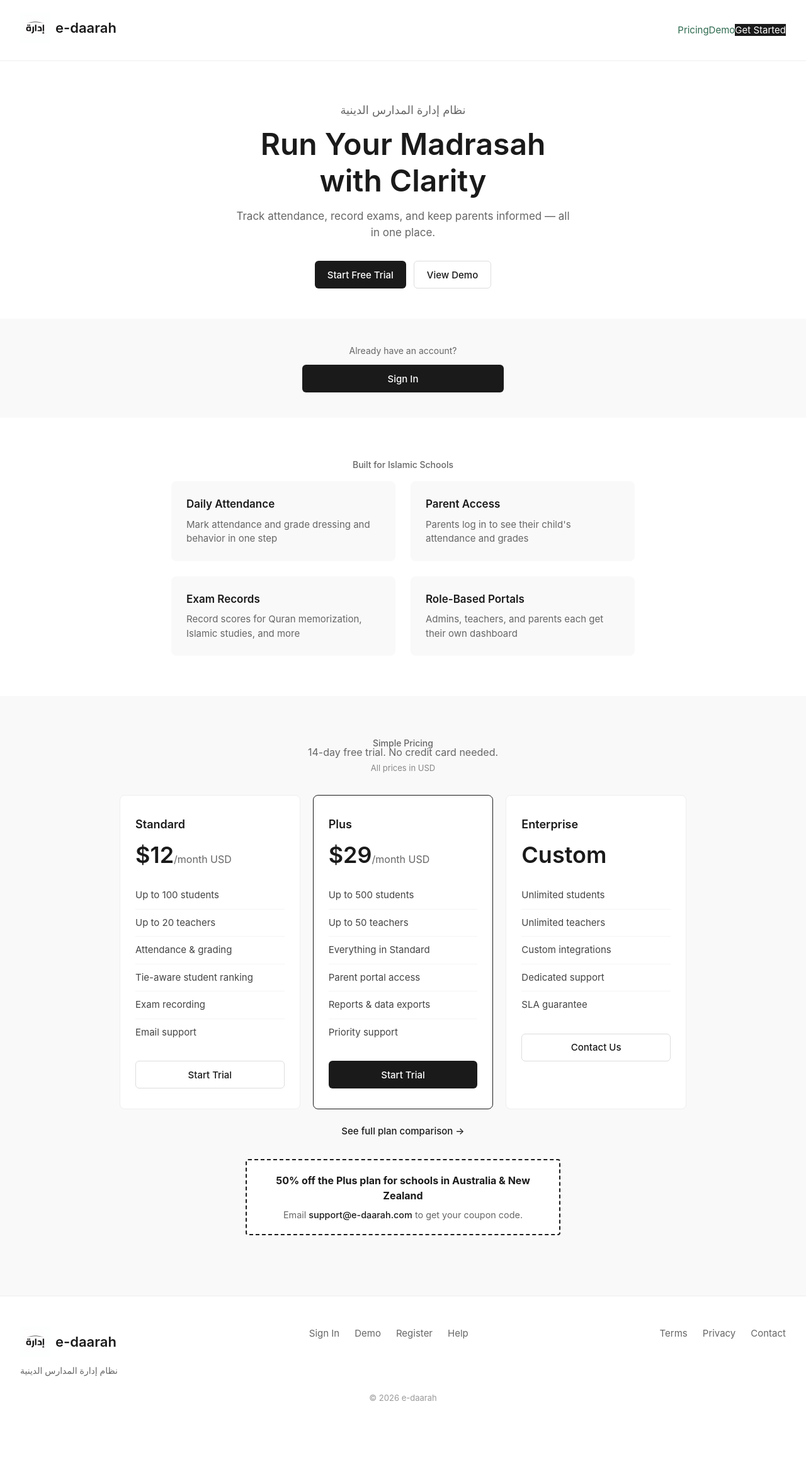
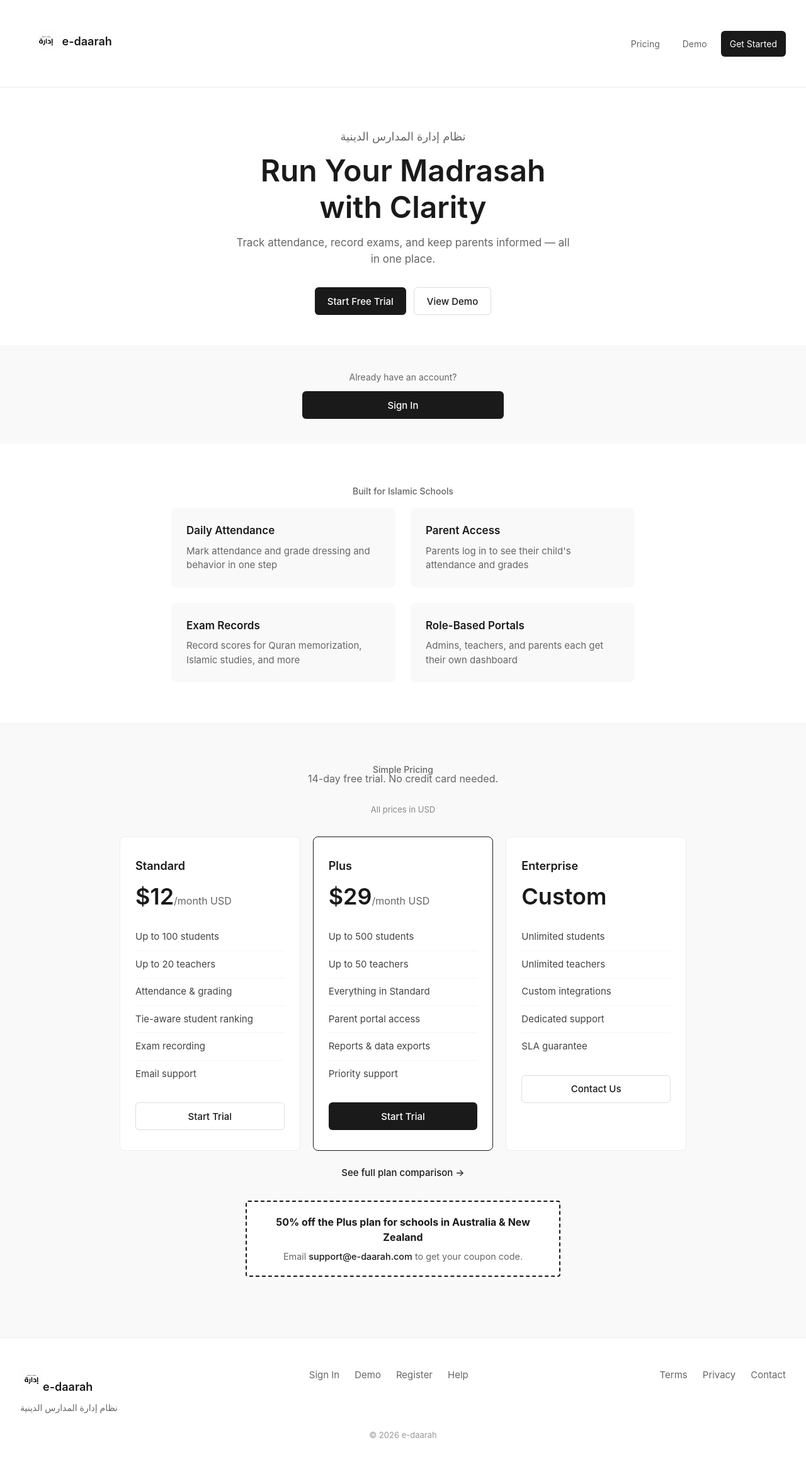
Before and after one commit to aoalaka/e-daarah, a React (Vite) app in the folder frontend/: page / in a window 1280 px wide. Shown: the whole page at 63% size. Before the commit the page ends 2261 px from the top, so only its background shows below. Built offline with nearby package versions, Linux system fonts and the light colour scheme; no server answers.

Commit message:
Refactor navbar logo and header styles for improved alignment and consistency across landing and pricing pages

```diff
--- a/frontend/src/pages/Landing.css
+++ b/frontend/src/pages/Landing.css
@@ -9,21 +9,65 @@
 /* Header */
 .landing-header {
   display: flex;
-  flex-direction: row;
+  justify-content: space-between;
   align-items: center;
-  justify-content: space-between;
   padding: 16px 20px;
   border-bottom: 1px solid #eee;
-  gap: 32px;
 }
 
-/* Navbar logo now uses register-logo classes for perfect alignment */
-
-.footer-logo {
+.logo {
+  /* text-decoration: none;
   display: flex;
   align-items: center;
   gap: 8px;
-  margin-bottom: 8px;
+  flex-shrink: 0;
+  cursor: pointer;
+  color: #1a1a1a; */
+
+  display: inline-flex;
+  align-items: center;
+  gap: 8px;
+  text-decoration: none;
+  margin-bottom: var(--sm);
+}
+
+.logo:hover,
+.logo:focus,
+.logo:active,
+.logo:focus-visible {
+  text-decoration: none;
+  outline: none;
+  box-shadow: none;
+  color: #1a1a1a;
+}
+
+.logo-img {
+  height: 36px;
+  width: auto;
+  display: block;
+  outline: none;
+  border: none;
+}
+
+.logo-text {
+  font-size: 18px;
+  font-weight: 600;
+  color: #1a1a1a;
+  white-space: nowrap;
+  text-decoration: none;
+}
+
+.footer-logo {
+  /* display: flex;
+  align-items: center;
+  gap: 8px;
+  margin-bottom: 8px; */
+
+  display: inline-flex;
+  align-items: center;
+  gap: 8px;
+  text-decoration: none;
+  margin-bottom: var(--sm);
 }
 
 .footer-logo-img {
@@ -31,7 +75,23 @@
   width: auto;
 }
 
-/* Footer logo now uses register-logo classes for perfect alignment */
+.footer-logo-text {
+  font-size: 18px;
+  font-weight: 600;
+  color: #1a1a1a;
+  text-decoration: none;
+}
+
+.header-nav {
+  display: flex;
+  gap: 8px;
+}
+
+.nav-link {
+  padding: 10px 14px;
+  font-size: 14px;
+  color: #666;
+  text-decoration: none;
   border-radius: 6px;
   white-space: nowrap;
 }
@@ -404,11 +464,7 @@
   }
 
   .header-nav {
-    display: flex;
-    flex-direction: row;
-    align-items: center;
-    gap: 8px;
-    margin-left: auto;
+    gap: 4px;
   }
 
   .nav-link {
--- a/frontend/src/pages/Landing.jsx
+++ b/frontend/src/pages/Landing.jsx
@@ -8,9 +8,9 @@ function Landing() {
     <div className="landing">
       {/* Header */}
       <header className="landing-header">
-        <Link to="/" className="register-logo">
-          <img src="/e-daarah-whitebg-logo.png" alt="e-daarah" className="register-logo-img" />
-          <span className="register-logo-text">e-daarah</span>
+        <Link to="/" className="logo">
+          <img src="/e-daarah-whitebg-logo.png" alt="e-daarah" className="logo-img" />
+          <span className="logo-text">e-daarah</span>
         </Link>
         <nav className="header-nav">
           <Link to="/pricing" className="nav-link">Pricing</Link>
@@ -72,7 +72,7 @@ function Landing() {
       {/* Pricing */}
       <section id="pricing" className="pricing">
         <h2 className="section-title">Simple Pricing</h2>
-        <p className="section-subtitle">14-day free trial. No credit card needed.<br /><span style={{color:'#888',fontSize:'13px'}}>All prices in USD</span></p>
+        <p className="section-subtitle">14-day free trial. No credit card needed.<br /><br /><span style={{color:'#888',fontSize:'13px'}}>All prices in USD</span></p>
 
         <div className="pricing-cards">
           <div className="pricing-card">
@@ -141,9 +141,9 @@ function Landing() {
       <footer className="footer">
         <div className="footer-content">
           <div className="footer-brand">
-            <div className="register-logo" style={{ marginBottom: 0 }}>
-              <img src="/e-daarah-whitebg-logo.png" alt="e-daarah" className="register-logo-img" />
-              <span className="register-logo-text">e-daarah</span>
+            <div className="footer-logo">
+              <img src="/e-daarah-whitebg-logo.png" alt="e-daarah" className="footer-logo-img" />
+              <span className="footer-logo-text">e-daarah</span>
             </div>
             <p style={{ marginTop: 4 }}>{'نظام إدارة المدارس الدينية'}</p>
           </div>
--- a/frontend/src/pages/Pricing.css
+++ b/frontend/src/pages/Pricing.css
@@ -1,4 +1,44 @@
-/* Navbar logo now uses register-logo classes for perfect alignment */
+.pricing-page {
+  min-height: 100vh;
+  display: flex;
+  flex-direction: column;
+}
+
+/* Header */
+.pricing-header {
+  display: flex;
+  justify-content: space-between;
+  align-items: center;
+  padding: 12px 16px;
+  border-bottom: 1px solid var(--light);
+}
+
+.pricing-header .logo {
+  /* text-decoration: none;
+  display: flex;
+  align-items: center;
+  gap: 8px;
+  flex-shrink: 0;
+  cursor: pointer; */
+  display: inline-flex;
+  align-items: center;
+  gap: 8px;
+  text-decoration: none;
+  margin-bottom: var(--sm);
+}
+
+.pricing-header .logo:hover {
+  text-decoration: none;
+  outline: none;
+}
+
+.pricing-header .logo:hover .logo-text,
+.pricing-header .logo:hover .logo-img {
+  text-decoration: none;
+  opacity: 1;
+}
+
+.pricing-header .logo-img {
   height: 36px;
   width: auto;
 }
@@ -12,10 +52,8 @@
 
 .pricing-header .header-nav {
   display: flex;
-  flex-direction: row;
+  gap: 8px;
   align-items: center;
-  gap: 16px;
-  margin-left: auto;
 }
 
 .pricing-header .nav-link {
@@ -329,8 +367,6 @@
 .pricing-faq {
   border-top: 1px solid var(--light);
   padding-top: 2.5rem;
-  padding-left: 1rem;
-  padding-right: 1rem;
 }
 
 .pricing-faq h2 {
@@ -343,8 +379,6 @@
 
 .faq-item {
   margin-bottom: 1.5rem;
-  padding: 0.75rem 1rem;
-  border-radius: 8px;
 }
 
 .faq-item h3 {
--- a/frontend/src/pages/Pricing.jsx
+++ b/frontend/src/pages/Pricing.jsx
@@ -74,9 +74,9 @@ function Pricing() {
     <div className="pricing-page">
       {/* Header */}
       <header className="pricing-header">
-        <Link to="/" className="register-logo">
-          <img src="/e-daarah-whitebg-logo.png" alt="e-daarah" className="register-logo-img" />
-          <span className="register-logo-text">e-daarah</span>
+        <Link to="/" className="logo">
+          <img src="/e-daarah-whitebg-logo.png" alt="e-daarah" className="logo-img" />
+          <span className="logo-text">e-daarah</span>
         </Link>
         <nav className="header-nav">
           <Link to="/demo/login" className="nav-link">Demo</Link>
```
